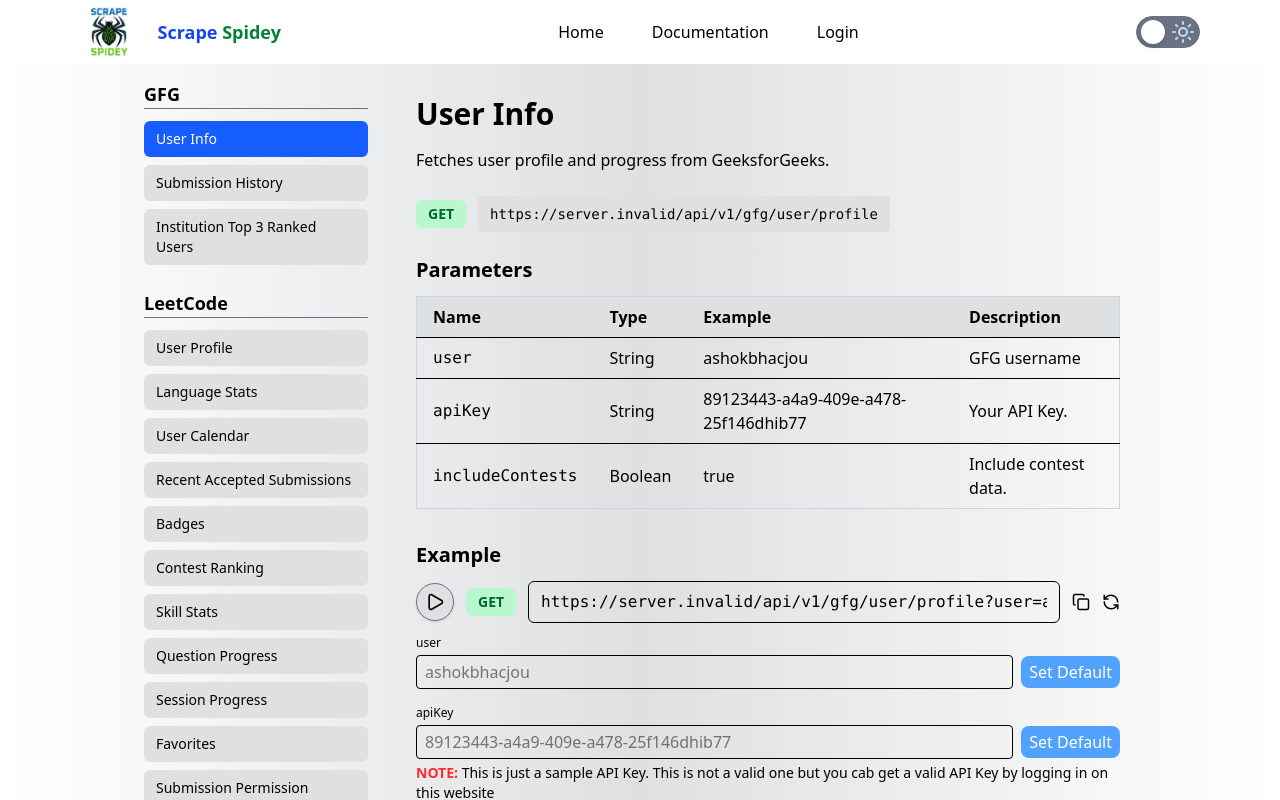
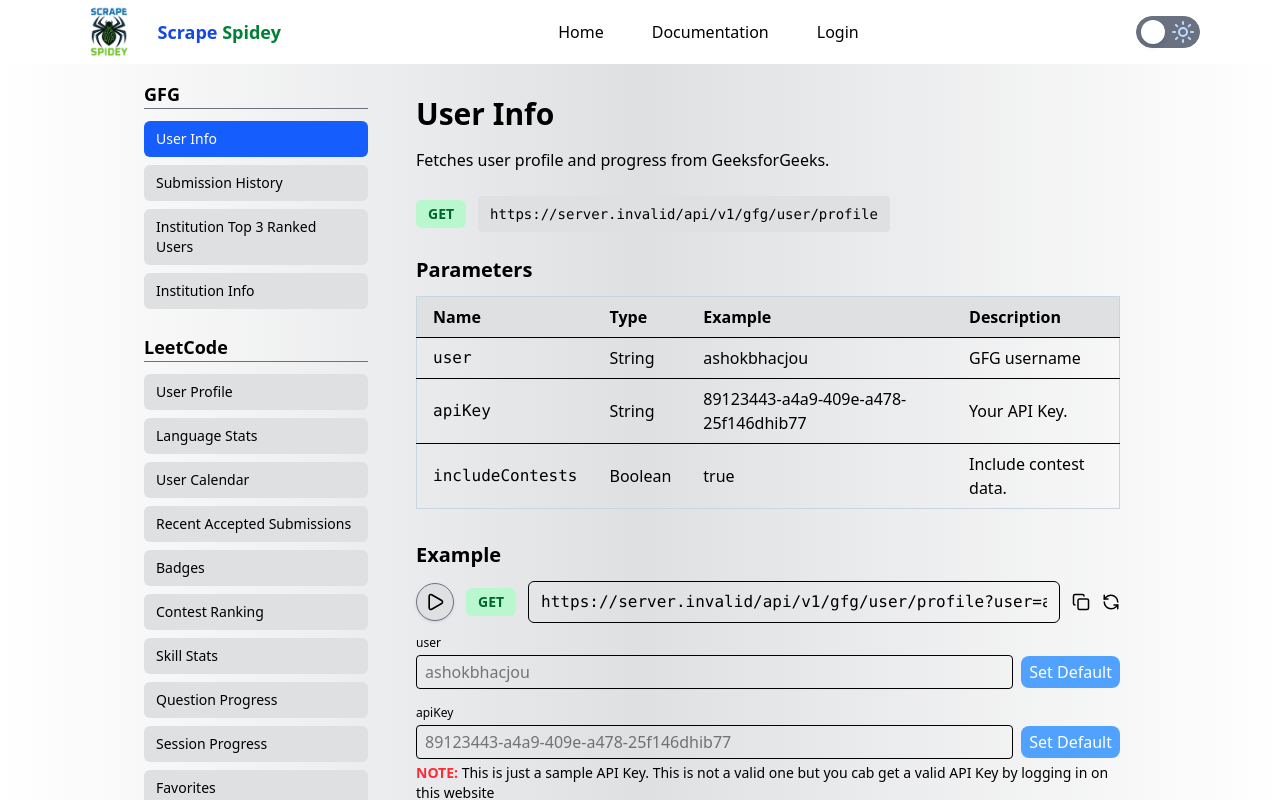
Before and after one commit to Ashok-Bhatt/ScrapeSpidey-Documentation, a React (Vite) app: page /docs in a window 1280 px wide. Built offline with nearby package versions, Linux system fonts and the light colour scheme; no server answers.

Commit message:
Update documentation data

```diff
--- a/src/constants/index.jsx
+++ b/src/constants/index.jsx
@@ -1,34 +1,34 @@
-import {LayoutDashboard, ChartSpline, Brain, SquareCode}  from "lucide-react";
-import {conf} from "../utils/config.js"
+import { LayoutDashboard, ChartSpline, Brain, SquareCode } from "lucide-react";
+import { conf } from "../utils/config.js"
 
-const {serverBaseUrl} = conf;
+const { serverBaseUrl } = conf;
 
 const DAILY_API_POINT_LIMIT = 25;
 
 const apiUseCases = [
     {
-        title : "Build Dashboards",
-        logo : <LayoutDashboard />,
-        imageUrl : "/Images/Use Cases/sample_dashboard.png",
-        text : "Track solved problems across multiple platforms in one place. Monitor progress and streaks over time. Compare performance across platforms like LeetCode, CodeChef, and GFG."
+        title: "Build Dashboards",
+        logo: <LayoutDashboard />,
+        imageUrl: "/Images/Use Cases/sample_dashboard.png",
+        text: "Track solved problems across multiple platforms in one place. Monitor progress and streaks over time. Compare performance across platforms like LeetCode, CodeChef, and GFG."
     },
     {
-        title : "Coding Analysis",
-        logo : <ChartSpline />,
-        imageUrl : "/Images/Use Cases/sample_analytics.png",
-        text : "Analyze trends in problem-solving skills. Identify strong and weak topics based on problem difficulty. Evaluate performance in contests and practice sessions."
+        title: "Coding Analysis",
+        logo: <ChartSpline />,
+        imageUrl: "/Images/Use Cases/sample_analytics.png",
+        text: "Analyze trends in problem-solving skills. Identify strong and weak topics based on problem difficulty. Evaluate performance in contests and practice sessions."
     },
     {
-        title : "Learning Insights",
-        logo : <Brain />,
-        imageUrl : "/Images/Use Cases/sample_insights.png",
-        text : "Track student engagement and progress in coding practice. Identify topics where students need more focus. Generate reports for instructors to optimize learning paths."
+        title: "Learning Insights",
+        logo: <Brain />,
+        imageUrl: "/Images/Use Cases/sample_insights.png",
+        text: "Track student engagement and progress in coding practice. Identify topics where students need more focus. Generate reports for instructors to optimize learning paths."
     },
     {
-        title : "Portfolio",
-        logo : <SquareCode />,
-        imageUrl : "/Images/Use Cases/sample_portfolio.png",
-        text : "Aggregate coding achievements in a unified profile. Showcase badges, ratings, and contest performance easily. Share coding history publicly or privately with potential collaborators."
+        title: "Portfolio",
+        logo: <SquareCode />,
+        imageUrl: "/Images/Use Cases/sample_portfolio.png",
+        text: "Aggregate coding achievements in a unified profile. Showcase badges, ratings, and contest performance easily. Share coding history publicly or privately with potential collaborators."
     },
 ]
 
@@ -96,25 +96,25 @@
                 },
                 quotasInfo: "Calling this endpoint costs 1 API Point.",
             },
-            // {
-            //     title: "Institution Info",
-            //     description: ["Fetches information about a given institution from GFG."],
-            //     request: {
-            //         type: "GET",
-            //         colorClass: { text: "text-green-800", bg: "bg-green-200" },
-            //         url: serverBaseUrl + "/api/v1/gfg/institution/info",
-            //     },
-            //     parameters: [
-            //         { name: "institution", type: "String", example: "itm-university-baroda", description: "Institution name", status: "required" },
-            //         { name: "apiKey", type: "String", example: "89123443-a4a9-409e-a478-25f146dhib77", description: "Your API Key.", status: "required" },
-            //     ],
-            //     example: {
-            //         text: "Try example (But use your api key first)",
-            //         request: serverBaseUrl + "/api/v1/gfg/institution/info?institution=IIT%20Delhi&apiKey=",
-            //         response: {},
-            //     },
-            //     quotasInfo: "Calling this endpoint costs 1 API Point.",
-            // },
+            {
+                title: "Institution Info",
+                description: ["Fetches information about a given institution from GFG."],
+                request: {
+                    type: "GET",
+                    colorClass: { text: "text-green-800", bg: "bg-green-200" },
+                    url: serverBaseUrl + "/api/v1/gfg/institution/info",
+                },
+                parameters: [
+                    { name: "institution", type: "String", example: "itm-university-baroda", description: "Institution name", status: "required" },
+                    { name: "apiKey", type: "String", example: "89123443-a4a9-409e-a478-25f146dhib77", description: "Your API Key.", status: "required" },
+                ],
+                example: {
+                    text: "Try example (But use your api key first)",
+                    request: serverBaseUrl + "/api/v1/gfg/institution/info?institution=IIT%20Delhi&apiKey=",
+                    response: {},
+                },
+                quotasInfo: "Calling this endpoint costs 1 API Point.",
+            },
         ],
     },
     {
@@ -560,32 +560,32 @@
             },
         ],
     },
-    // {
-    //     category: "Code360",
-    //     endpoints: [
-    //         {
-    //             title: "User Info",
-    //             description: ["Fetches user profile and progress from Code360 (Naukri)."],
-    //             request: {
-    //                 type: "GET",
-    //                 colorClass: { text: "text-green-800", bg: "bg-green-200" },
-    //                 url: serverBaseUrl + "/api/v1/code360/user/profile",
-    //             },
-    //             parameters: [
-    //                 { name: "user", type: "String", example: "ashokbhatt", description: "Code360 username", status: "required" },
-    //                 { name: "apiKey", type: "String", example: "89123443-a4a9-409e-a478-25f146dhib77", description: "Your API Key.", status: "required" },
-    //                 { name: "includeContests", type: "Boolean", example: "true", description: "Include contest data.", status: "optional" },
-    //                 { name: "includeCertificates", type: "Boolean", example: "true", description: "Include certificates data.", status: "optional" },
-    //             ],
-    //             example: {
-    //                 text: "Try example (But use your api key first)",
-    //                 request: serverBaseUrl + "/api/v1/code360/user/profile?user=AshokBhatt&apiKey=",
-    //                 response: {},
-    //             },
-    //             quotasInfo: "Calling this endpoint costs 1 API Point. If includeContests is set to true, it costs additional 0.5 API Points. If includeCertificates is set to true, it costs additional 0.5 API Points.",
-    //         },
-    //     ],
-    // },
+    {
+        category: "Code360",
+        endpoints: [
+            {
+                title: "User Info",
+                description: ["Fetches user profile and progress from Code360 (Naukri)."],
+                request: {
+                    type: "GET",
+                    colorClass: { text: "text-green-800", bg: "bg-green-200" },
+                    url: serverBaseUrl + "/api/v1/code360/user/profile",
+                },
+                parameters: [
+                    { name: "user", type: "String", example: "ashokbhatt", description: "Code360 username", status: "required" },
+                    { name: "apiKey", type: "String", example: "89123443-a4a9-409e-a478-25f146dhib77", description: "Your API Key.", status: "required" },
+                    { name: "includeContests", type: "Boolean", example: "true", description: "Include contest data.", status: "optional" },
+                    { name: "includeCertificates", type: "Boolean", example: "true", description: "Include certificates data.", status: "optional" },
+                ],
+                example: {
+                    text: "Try example (But use your api key first)",
+                    request: serverBaseUrl + "/api/v1/code360/user/profile?user=AshokBhatt&apiKey=",
+                    response: {},
+                },
+                quotasInfo: "Calling this endpoint costs 1 API Point. If includeContests is set to true, it costs additional 0.5 API Points. If includeCertificates is set to true, it costs additional 0.5 API Points.",
+            },
+        ],
+    },
     {
         category: "Hackerrank",
         endpoints: [
```
Lines whose indentation alone changed are shown as unchanged.
